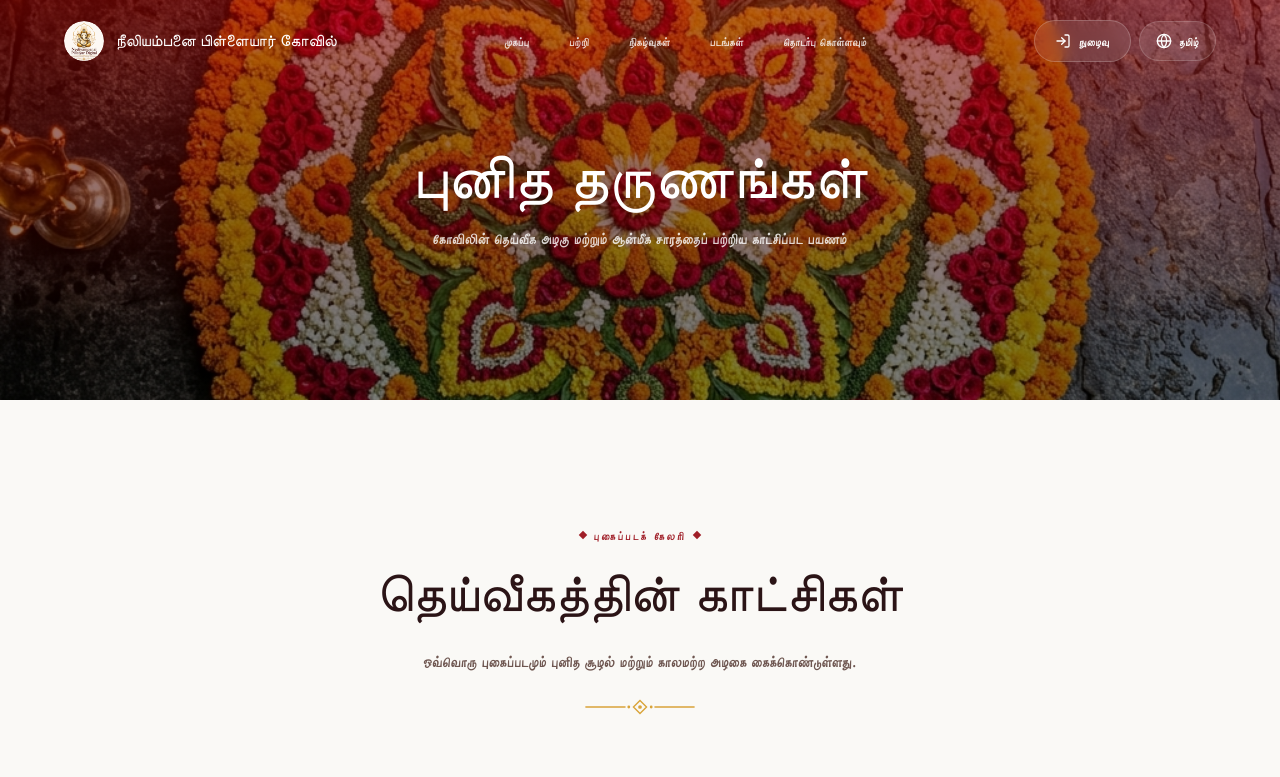
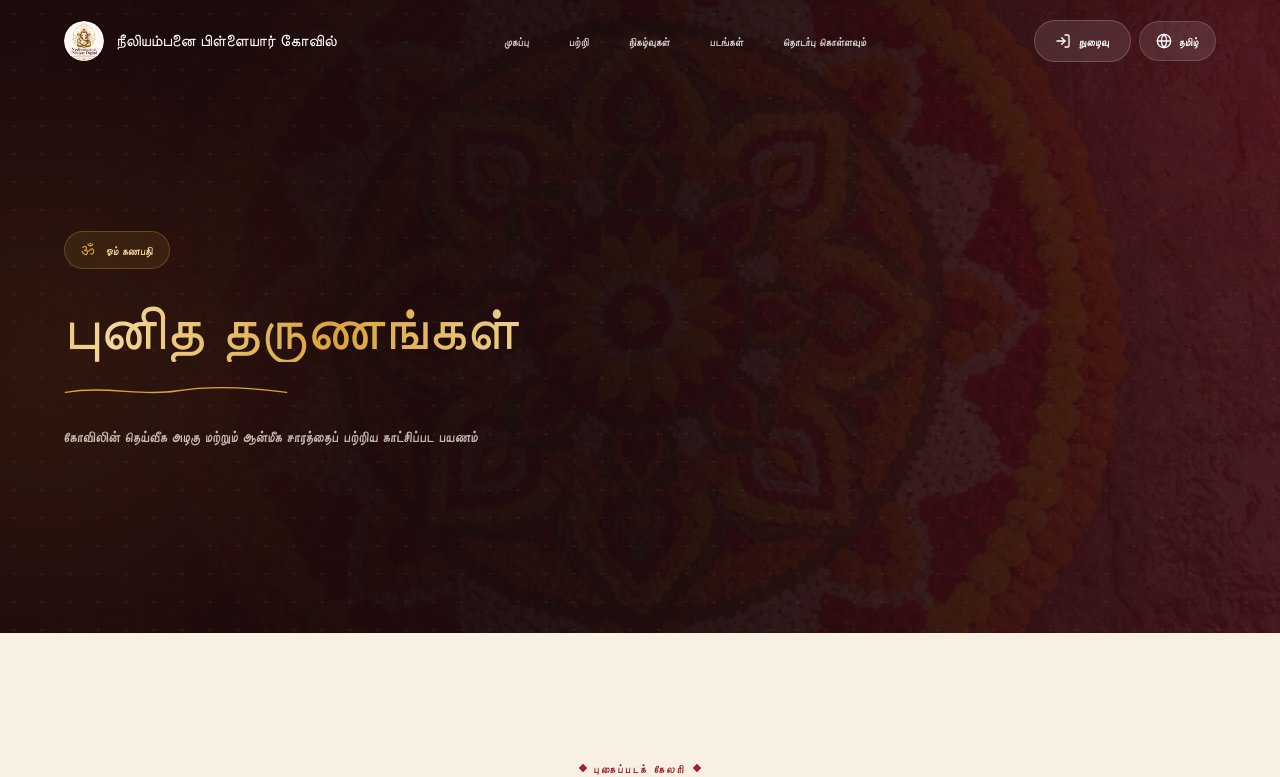
Before and after one commit to np-digital-systems/np-frontend, a Next.js app: page /about/gallery in a window 1280 px wide. Shown: the top 777 px of the page. Built offline with nearby package versions, Linux system fonts and the light colour scheme; a web font is replaced by a local one.

Commit message:
feat(gallery): use page hero with reveal animation

```diff
--- a/src/app/[locale]/(site)/gallery/page.tsx
+++ b/src/app/[locale]/(site)/gallery/page.tsx
@@ -1,10 +1,11 @@
 import type { Metadata } from "next";
-import Image from "next/image";
 import { PageContainer } from "@/components/site/page-container";
 import { SectionHeader } from "@/components/site/section-header";
 import { GalleryCard } from "@/features/home/components/gallery-card";
 import { GALLERY_IMAGES } from "@/features/home/constants/gallery";
 import { useTranslations } from "next-intl";
+import { PageHero } from "@/components/site/page-hero";
+import { ScrollReveal } from "@/features/home/components/scroll-reveal";
 
 export const metadata: Metadata = {
   title: "Gallery",
@@ -17,34 +18,22 @@ export default function GalleryPage() {
 
   return (
     <>
-      <section className="relative h-[50vh] min-h-[400px] flex items-center justify-center overflow-hidden">
-        <Image
-          src="/images/temple-rangoli.png"
-          alt="Sacred flower rangoli"
-          fill
-          className="object-cover"
-          priority
-          sizes="100vw"
-        />
-        <div className="absolute inset-0 bg-gradient-to-b from-[#8B0000]/60 to-black/50" />
-        <div className="relative z-10 text-center px-4">
-          <h1 className="font-heading text-4xl md:text-5xl lg:text-6xl font-bold text-white mb-4">
-            {tGallery("title")}
-          </h1>
-          <p className="text-white/80 text-lg font-sans max-w-xl mx-auto">
-            {tGallery("subtitle")}
-          </p>
-        </div>
-      </section>
+      <ScrollReveal />
+      <PageHero
+        title={tGallery("title")}
+        subtitle={tGallery("subtitle")}
+        image="/images/temple-rangoli.png"
+        archImage="/images/festival-navaratri.png"
+      />
 
-      <PageContainer className="bg-[#FAF9F6]">
+      <PageContainer className="bg-temple-paper">
         <SectionHeader
           subtitle={tGallery("section1.subtitle")}
           title={tGallery("section1.title")}
           description={tGallery("section1.description")}
         />
 
-        <div className="grid grid-cols-1 sm:grid-cols-2 lg:grid-cols-3 gap-5">
+        <div className="grid grid-cols-1 sm:grid-cols-2 lg:grid-cols-3 gap-5 reveal">
           {GALLERY_IMAGES.map((image, index) => (
             <GalleryCard
               key={image.id}
```
